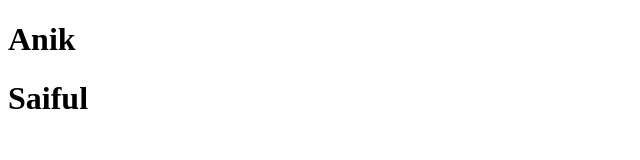
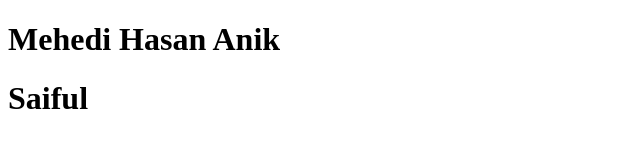
Before and after one commit to dev-aunik/TestRepo, a plain HTML site: page index.html in a window 1280 px wide. Shown: the whole page, without its empty margins (0-640 px from the left). Drawn offline with Linux system fonts and the light colour scheme.

Commit message:
Name change from Anik to Mehedi Hasan Anik

```diff
--- a/index.html
+++ b/index.html
@@ -8,7 +8,7 @@
 </head>
 
 <body>
-    <h1>Anik</h1>
+    <h1>Mehedi Hasan Anik</h1>
     <h1>Saiful</h1>
 </body>
 
```
